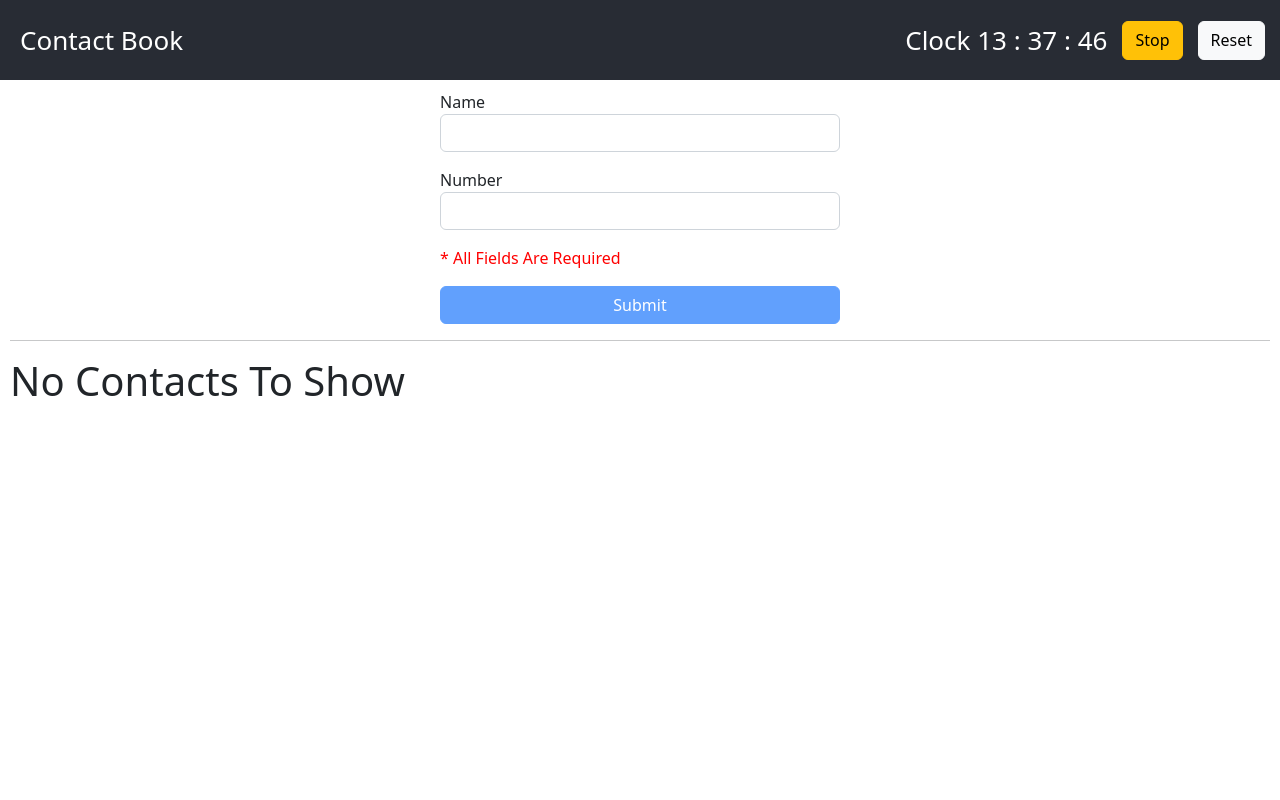
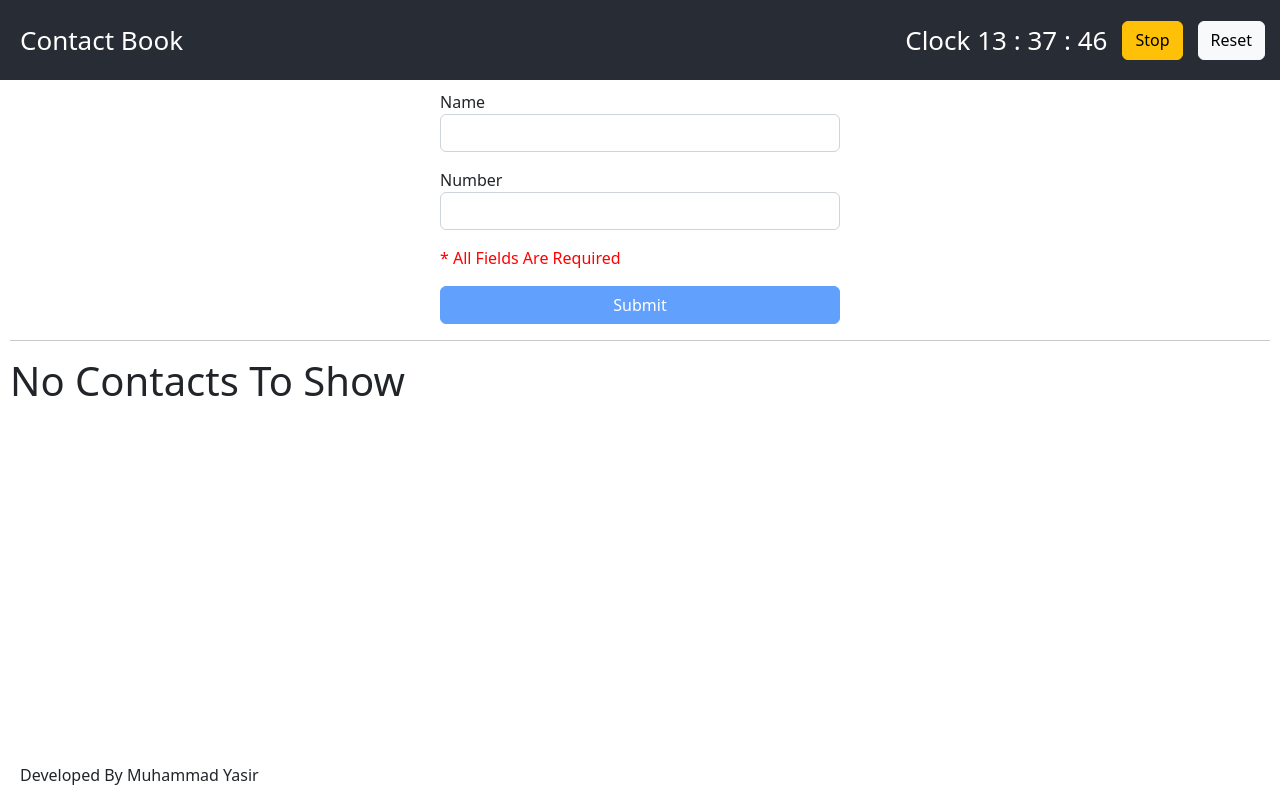
Before and after one commit to myasirb/hooks, a React (Create React App) app: page / in a window 1280 px wide. Built offline with nearby package versions, Linux system fonts and the light colour scheme.

Commit message:
Footer Updated

```diff
--- a/src/App.js
+++ b/src/App.js
@@ -8,6 +8,8 @@ const App = () => {
   const { list, count, push, pop } = useContact();
 
   return (
+
+    // Context initialized with values retrived from useContact Hook
     <ContactContext.Provider value={{ list: list, count:count , push: push, pop: pop }}>
       <div className="App">
         <header className="App-header">
@@ -19,7 +21,7 @@ const App = () => {
           <Home />
         </main>
 
-        {/* <footer className="App-footer">Developed By Muhammad Yasir</footer> */}
+        <footer className="App-footer">Developed By Muhammad Yasir</footer>
       </div>
     </ContactContext.Provider>
   );
```
